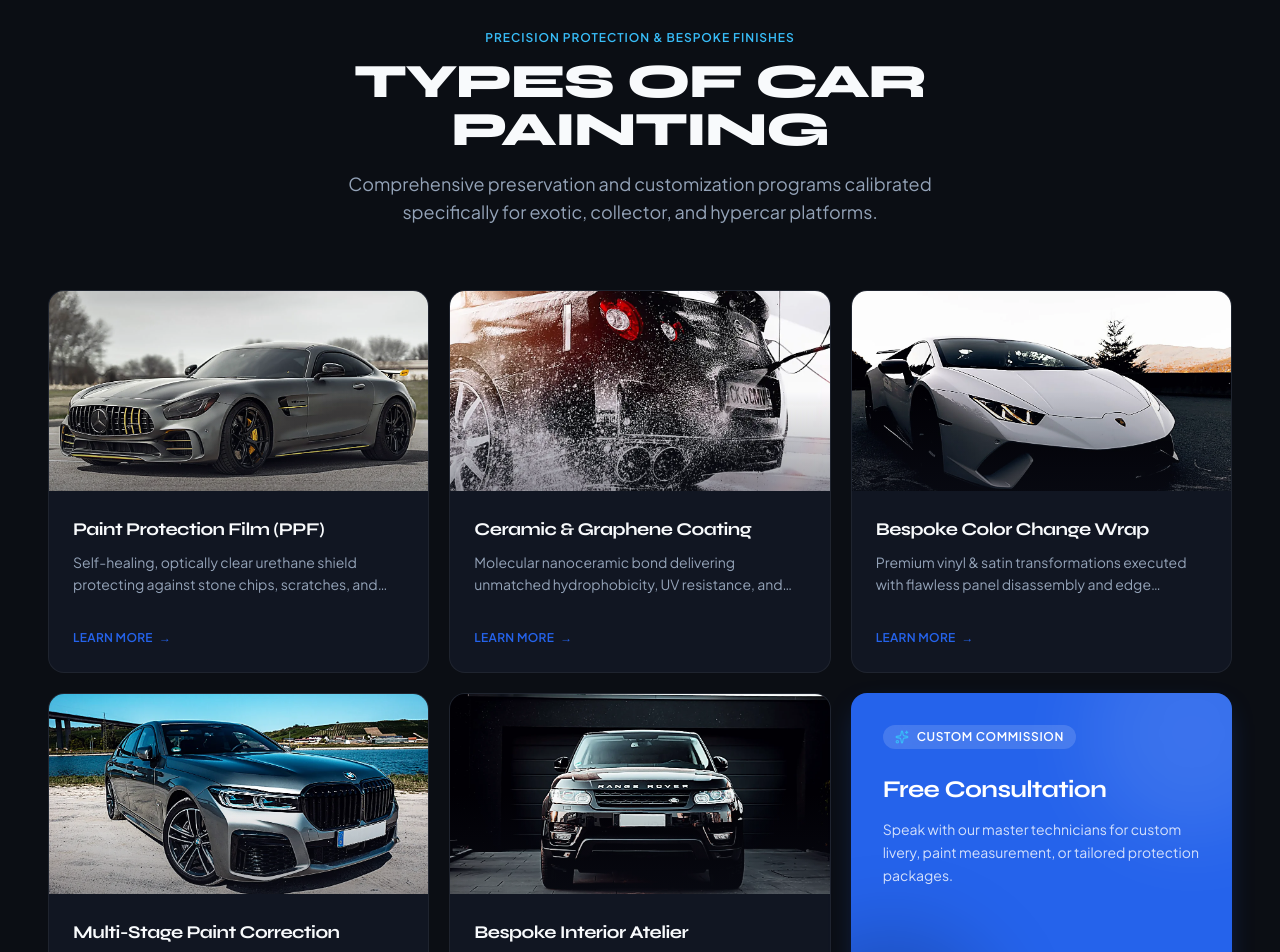
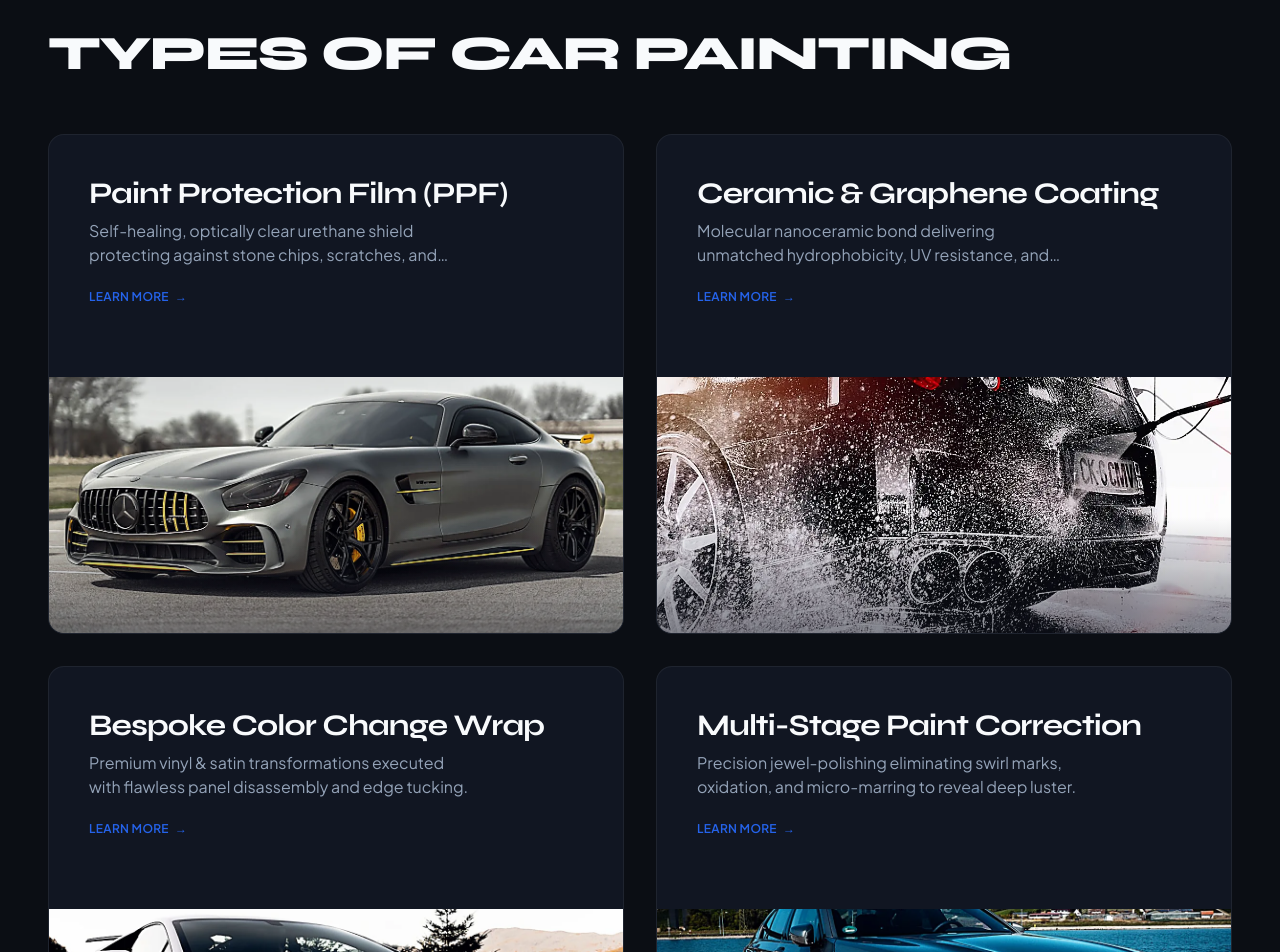
Before and after one commit to Adem-elwafi/aura-auto-atelier, a React (Vite) app: page / in a window 1280 px wide. Shown: the part 2380-3332 px from the top of the page. Built offline with nearby package versions, Linux system fonts and the light colour scheme.

Commit message:
feat: correction phase 4 - 2-column services grid, portrait cards with bottom image bleed, and bottom-right cta tile

```diff
--- a/src/components/sections/ServicesGridSection.tsx
+++ b/src/components/sections/ServicesGridSection.tsx
@@ -1,4 +1,4 @@
-import { SERVICE_ITEMS, BRAND_INFO } from '@/data/content';
+import { SERVICE_ITEMS } from '@/data/content';
 import { ServiceCard, Button } from '@/components/ui';
 import { FadeInOnScroll } from '@/components/common';
 import { Sparkles } from 'lucide-react';
@@ -12,21 +12,14 @@ export function ServicesGridSection({ onRequestConsultation }: ServicesGridSecti
     <section id="services" className="scroll-mt-24 py-20 lg:py-28 max-w-[1280px] mx-auto px-6 lg:px-12 relative">
       <div id="shop" className="absolute -top-24 pointer-events-none" />
       {/* Section Header */}
-      <FadeInOnScroll direction="up" className="text-center max-w-2xl mx-auto mb-12 lg:mb-16">
-        <span className="text-xs uppercase font-semibold text-cyan tracking-overline-tracking block mb-3">
-          PRECISION PROTECTION &amp; BESPOKE FINISHES
-        </span>
-        <h2 className="font-display font-extrabold text-3xl sm:text-4xl lg:text-5xl text-textPrimary tracking-tight-heading uppercase">
-          {BRAND_INFO.servicesTitle || 'TYPES OF CAR PAINTING'}
+      <FadeInOnScroll direction="up">
+        <h2 className="font-display font-extrabold text-3xl sm:text-4xl lg:text-5xl uppercase tracking-tight-heading text-textPrimary text-left mb-10 lg:mb-14">
+          TYPES OF CAR PAINTING
         </h2>
-        <p className="text-textSecondary text-base sm:text-lg mt-4 font-body leading-relaxed">
-          Comprehensive preservation and customization programs calibrated specifically for exotic,
-          collector, and hypercar platforms.
-        </p>
       </FadeInOnScroll>
 
-      {/* 2x3 Service Matrix Grid */}
-      <div className="grid grid-cols-1 sm:grid-cols-2 lg:grid-cols-3 gap-5 mt-12">
+      {/* 2-column Grid (3 rows x 2 columns) */}
+      <div className="grid grid-cols-1 md:grid-cols-2 gap-6 lg:gap-8">
         {SERVICE_ITEMS.map((service, index) => (
           <ServiceCard
             key={service.id}
@@ -38,32 +31,32 @@ export function ServicesGridSection({ onRequestConsultation }: ServicesGridSecti
 
         {/* Special 6th Tile: Cobalt CTA Tile */}
         <FadeInOnScroll delay={SERVICE_ITEMS.length * 0.1} className="h-full">
-          <div className="bg-cobalt text-white rounded-2xl p-8 flex flex-col justify-between relative overflow-hidden group shadow-[0_10px_30px_-10px_rgba(37,99,235,0.4)] h-full min-h-[360px] transition-all duration-300 hover:shadow-[0_15px_40px_-10px_rgba(37,99,235,0.6)]">
+          <div className="min-h-[440px] sm:min-h-[500px] bg-cobalt rounded-2xl p-8 sm:p-10 flex flex-col justify-between relative overflow-hidden group shadow-[0_10px_30px_-10px_rgba(37,99,235,0.4)] hover:shadow-[0_15px_40px_-10px_rgba(37,99,235,0.6)] transition-all duration-300 text-left">
             {/* Ambient Background Glow */}
             <div className="absolute -top-16 -right-16 w-52 h-52 bg-white/10 rounded-full blur-2xl pointer-events-none group-hover:scale-125 transition-transform duration-500" />
             <div className="absolute -bottom-16 -left-16 w-52 h-52 bg-black/20 rounded-full blur-2xl pointer-events-none" />
 
-            <div className="relative z-10">
+            <div className="relative z-10 text-left">
               <div className="inline-flex items-center gap-2 px-3 py-1 rounded-full bg-white/15 backdrop-blur-md text-xs font-semibold uppercase tracking-wider text-white mb-6">
                 <Sparkles className="w-3.5 h-3.5 text-cyan" />
                 <span>Custom Commission</span>
               </div>
 
-              <h3 className="font-display font-bold text-2xl text-white tracking-tight leading-snug">
-                Free Consultation
+              <h3 className="font-display font-extrabold text-3xl sm:text-4xl text-white uppercase tracking-tight-heading">
+                FREE CONSULTATION
               </h3>
 
-              <p className="text-white/80 text-sm mt-3 leading-relaxed font-body">
+              <p className="text-white/85 text-sm sm:text-base mt-4 leading-relaxed font-body max-w-md">
                 Speak with our master technicians for custom livery, paint measurement, or tailored
                 protection packages.
               </p>
             </div>
 
-            <div className="relative z-10 pt-6">
+            <div className="relative z-10 pt-6 text-left">
               <Button
                 variant="ghost"
-                onClick={() => onRequestConsultation('General Inquiry')}
-                className="border-white/40 text-white hover:border-white hover:bg-white/10 w-full sm:w-auto px-6 font-semibold"
+                onClick={() => onRequestConsultation('Free Consultation')}
+                className="border-white/50 text-white hover:border-white hover:bg-white/10 hover:text-white px-8 font-semibold w-full sm:w-auto"
               >
                 Book Assessment
               </Button>
--- a/src/components/ui/ServiceCard.tsx
+++ b/src/components/ui/ServiceCard.tsx
@@ -22,38 +22,34 @@ export function ServiceCard({ item, onSelect, index, className }: ServiceCardPro
       role={onSelect ? 'button' : undefined}
       tabIndex={onSelect ? 0 : undefined}
       className={cn(
-        'group relative flex flex-col h-full bg-surface rounded-2xl border border-white/[0.06] overflow-hidden',
-        'hover:border-borderHighlight hover:shadow-[0_10px_30px_-10px_rgba(37,99,235,0.25)] transition-all duration-300 text-left',
-        onSelect && 'cursor-pointer focus:outline-none focus-visible:ring-2 focus-visible:ring-cobalt',
+        'min-h-[440px] sm:min-h-[500px] relative rounded-2xl bg-surface border border-white/[0.06] hover:border-borderHighlight hover:shadow-[0_10px_30px_-10px_rgba(37,99,235,0.25)] transition-all duration-300 p-8 sm:p-10 flex flex-col justify-between overflow-hidden group cursor-pointer text-left',
+        onSelect && 'focus:outline-none focus-visible:ring-2 focus-visible:ring-cobalt',
         className
       )}
     >
-      <div className="h-[200px] w-full overflow-hidden relative bg-canvas/60">
-        <img
-          src={item.imageSrc}
-          alt={item.title}
-          loading="lazy"
-          className="w-full h-full object-cover transition-transform duration-500 ease-out group-hover:scale-105"
-        />
-        <div className="absolute inset-0 bg-gradient-to-t from-surface/80 via-transparent to-transparent opacity-50" />
-      </div>
-
-      <div className="p-6 flex flex-col flex-1 justify-between">
-        <div>
-          <h3 className="font-display font-bold text-lg text-textPrimary group-hover:text-white transition-colors">
-            {item.title}
-          </h3>
-          <p className="text-textSecondary text-sm line-clamp-2 mt-2 leading-relaxed">
-            {item.tagline}
-          </p>
-        </div>
-
-        <div className="mt-5 pt-2">
+      <div className="relative z-10 text-left">
+        <h3 className="font-display font-bold text-2xl sm:text-3xl text-textPrimary tracking-tight-heading group-hover:text-white transition-colors">
+          {item.title}
+        </h3>
+        <p className="text-textSecondary text-sm sm:text-base mt-2 max-w-sm line-clamp-2">
+          {item.tagline}
+        </p>
+        <div className="mt-4">
           <span className="text-cobalt text-xs font-semibold tracking-wide uppercase group-hover:text-cyan transition-colors inline-flex items-center gap-1.5">
             Learn more
             <span aria-hidden="true" className="transition-transform duration-200 group-hover:translate-x-1">→</span>
           </span>
         </div>
+      </div>
+
+      <div className="absolute -bottom-4 sm:-bottom-6 left-0 right-0 w-full h-[240px] sm:h-[280px] overflow-hidden flex items-end pointer-events-none">
+        <img
+          src={item.imageSrc}
+          alt={item.title}
+          loading="lazy"
+          className="w-full h-full object-cover object-bottom transition-transform duration-500 ease-out group-hover:scale-105"
+        />
+        <div className="absolute inset-0 bg-gradient-to-t from-surface/60 via-transparent to-transparent pointer-events-none" />
       </div>
     </div>
   );
```
